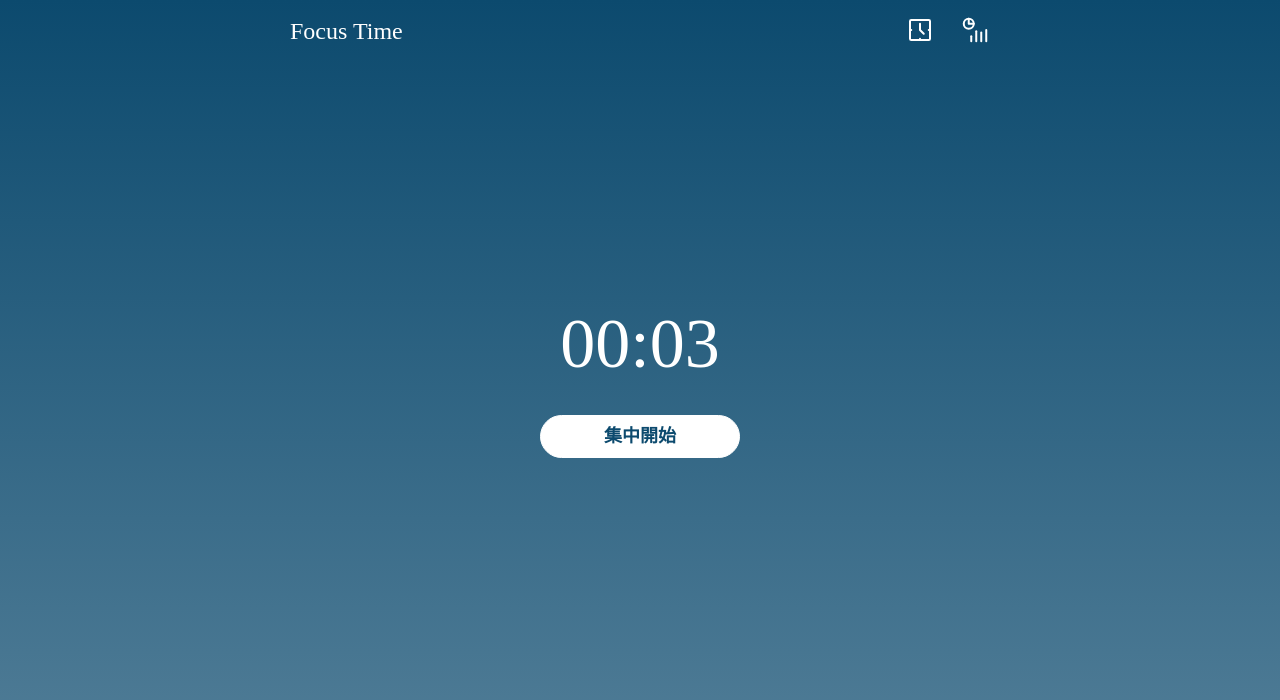
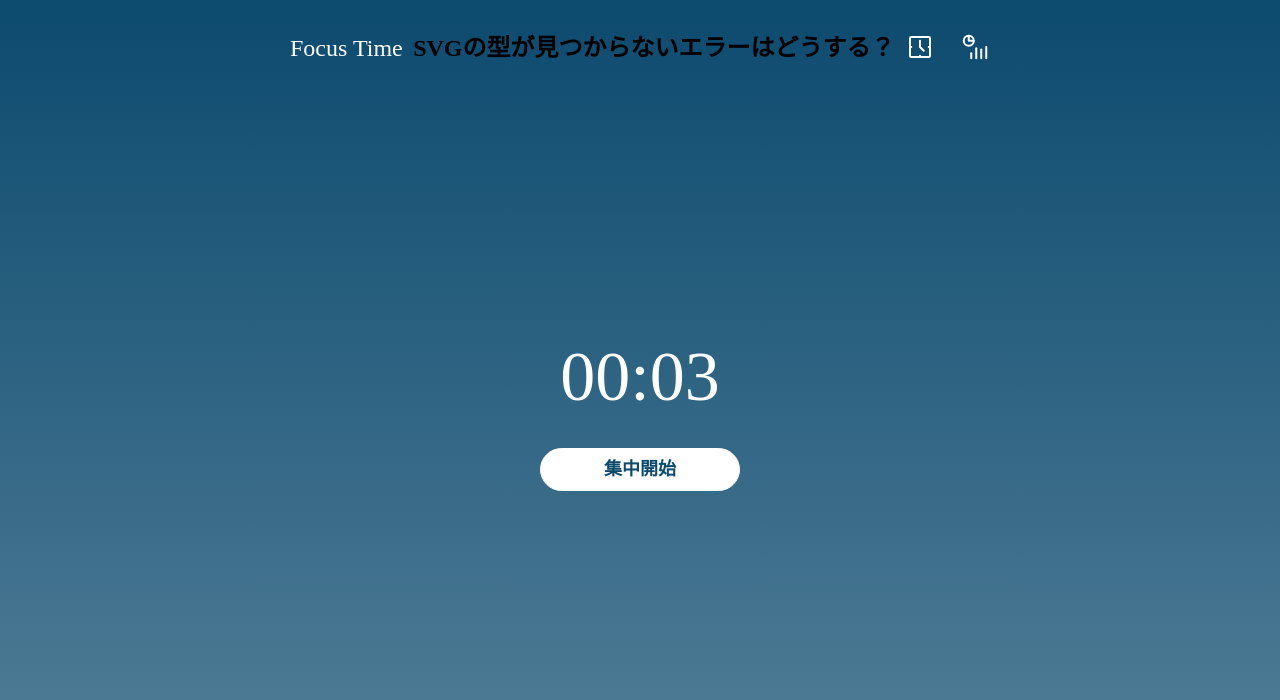
Before and after one commit to takumiozato/Focus, a Next.js app: page / in a window 1280 px wide. Shown: the top 700 px of the page. Built offline with nearby package versions, Linux system fonts and the light colour scheme.

Commit message:
test commit

```diff
--- a/components/elements/Header/index.tsx
+++ b/components/elements/Header/index.tsx
@@ -8,6 +8,7 @@ const Header: React.FC = () => {
   return (
     <div className={styles.header}>
       <h1 className={styles.header_logo}>Focus Time</h1>
+      <h2>SVGの型が見つからないエラーはどうする？</h2>
       <nav>
         <ul className={styles.header_nav_list}>
           <li>
```
